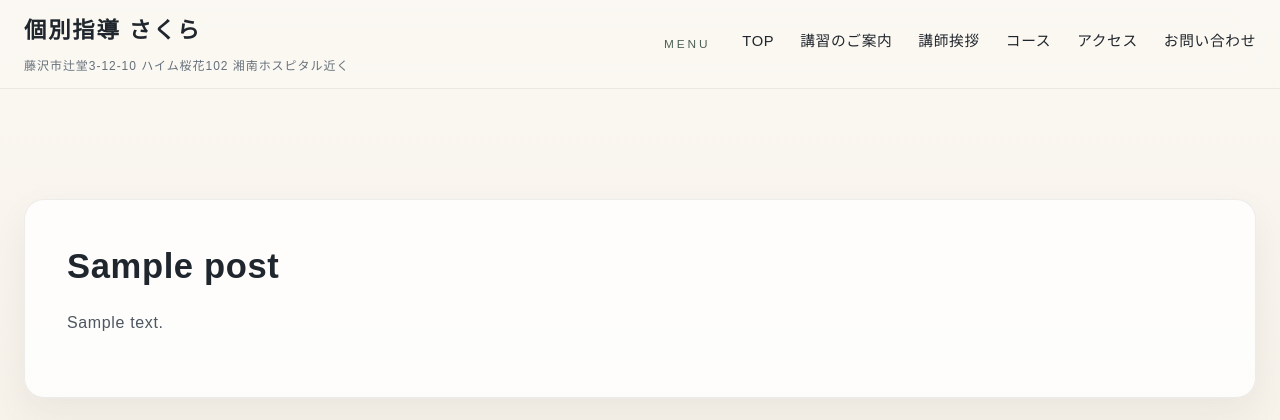
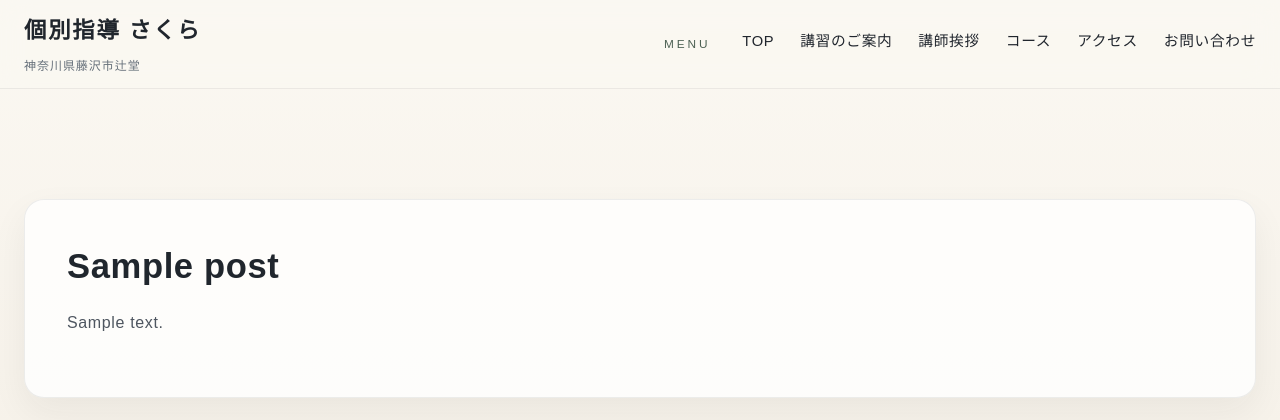
Before and after one commit to Tsukasa0105/sakura, a WordPress theme: template page.php in a window 1280 px wide. Shown: the top 420 px of the page. Run offline with PHP 8.4 and a stand-in for WordPress, Linux system fonts and the light colour scheme; the site name, menu and one post (Sample post) are stand-ins, and other content is empty.

Commit message:
Revert header brand subtitle to the short area name
The brand-sub line under the logo goes back to "神奈川県藤沢市辻堂" instead
of the full street address; the full address stays in the footer and
access section.

```diff
--- a/header.php
+++ b/header.php
@@ -18,7 +18,7 @@
 	<div class="header-inner">
 		<a href="<?php echo esc_url( home_url( '/' ) ); ?>" class="brand">
 			<span class="brand-main">個別指導 さくら</span>
-			<span class="brand-sub"><span class="nowrap">藤沢市辻堂3-12-10</span> <span class="nowrap">ハイム桜花102</span> <span class="nowrap">湘南ホスピタル近く</span></span>
+			<span class="brand-sub">神奈川県藤沢市辻堂</span>
 		</a>
 
 		<nav class="desktop-nav" aria-label="MENU">
```
